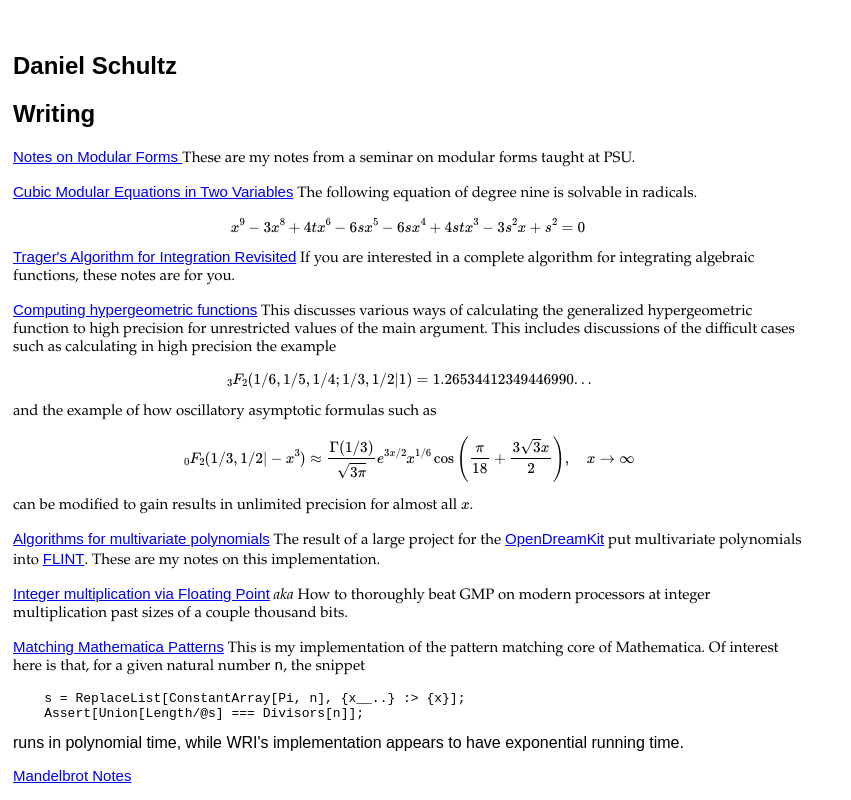
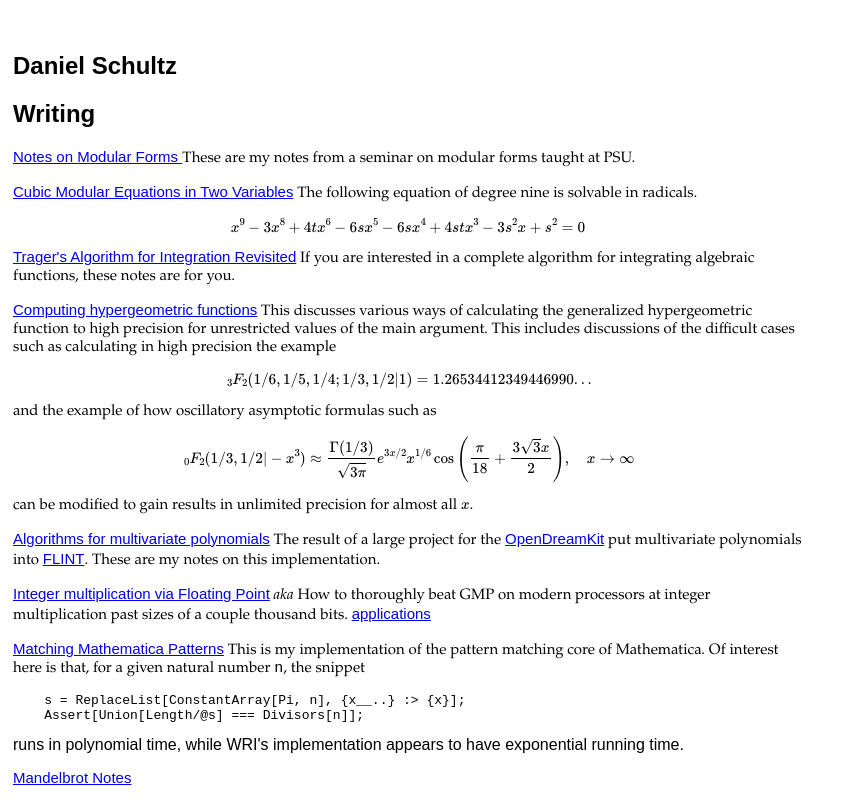
Before and after one commit to tthsqe12/tthsqe12.github.io, a plain HTML site: page index.html in a window 1280 px wide. Shown: the top 800 px of the page, without its empty margins (0-851 px from the left). Drawn offline with nearby package versions, Linux system fonts and the light colour scheme.

Commit message:
ertwdsfgdfg

```diff
--- a/index.html
+++ b/index.html
@@ -90,7 +90,7 @@ These are my notes on this implementation.
 <p>
 <a href="fft.pdf">Integer multiplication via Floating Point</a> <i>aka</i> How to
 thoroughly beat GMP on modern processors at integer multiplication past sizes
-of a couple thousand bits.
+of a couple thousand bits. <a href="my_ops.pdf">applications</a>
 </p>
 
 
```
Also changed, not shown: 2 other files.
